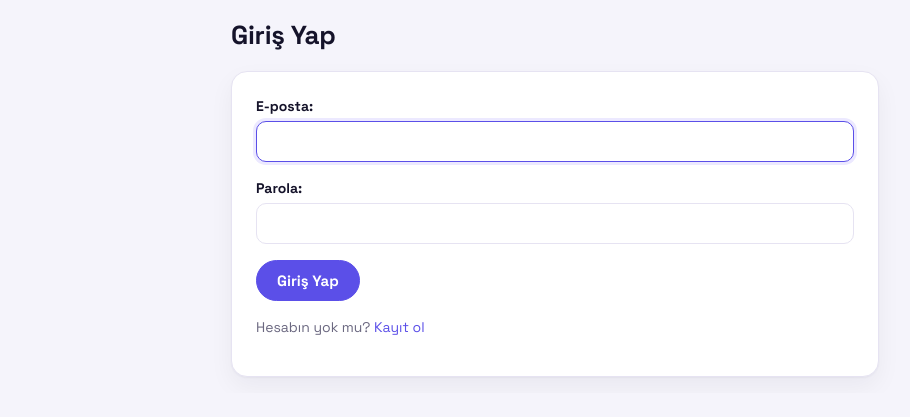
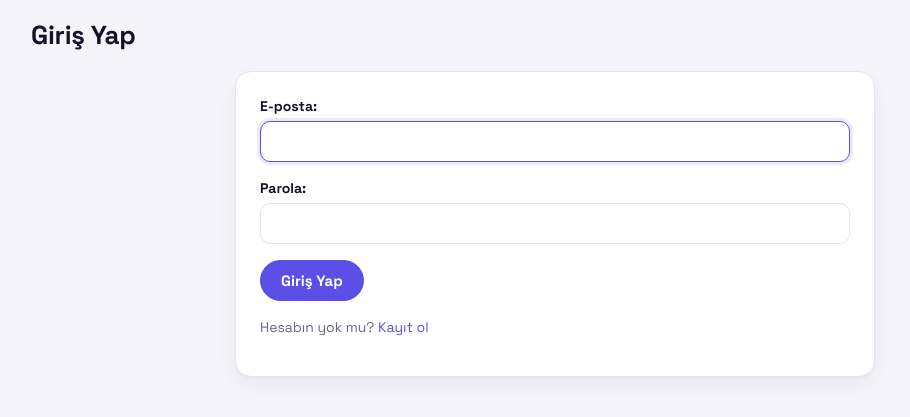
Before and after one commit to EmirGecgin/Undecided, a Django app: page /giris/?next=/anket/olustur/ in a window 1280 px wide. Shown: the part 78-495 px from the top of the page, without its empty margins (85-995 px from the left). Run offline with Django 5.2, Linux system fonts and the light colour scheme.

Commit message:
Ana içerik alanını genişlet, anket ızgarasına 3. sütun ekle
Container max-width 680px'ten 1080px'e çıkarıldı; geniş ekranlarda kartlar
basık/dar görünüyordu. Izgara artık 960px üzeri genişlikte 3 sütun. Tekil
sayfalar (form kartları, anket detayı) 640px'te okunabilir genişlikte
sabitlendi ki çok geniş ekranda tek kart gereksiz yere gerilmesin.

Co-Authored-By: Claude Sonnet 5 <noreply@anthropic.com>

```diff
--- a/static/css/style.css
+++ b/static/css/style.css
@@ -77,9 +77,18 @@ select:focus-visible {
 
 .container {
     width: 100%;
-    max-width: 680px;
+    max-width: 1080px;
     margin: 0 auto;
     padding: 16px;
+}
+
+/* Single-item pages (forms, poll detail) stay at a comfortable reading width
+   even though .container is wide enough for the multi-column poll grid. */
+.card,
+.poll-card.poll-detail {
+    max-width: 640px;
+    margin-left: auto;
+    margin-right: auto;
 }
 
 /* Accessibility helpers */
@@ -408,17 +417,23 @@ select:focus-visible {
     color: #0A8F67;
 }
 
-/* Poll grid (2 columns on wider screens) */
+/* Poll grid (2 columns on wider screens, 3 on very wide screens) */
 
 .poll-grid {
     display: grid;
     grid-template-columns: 1fr;
-    gap: 16px;
+    gap: 20px;
 }
 
 @media (min-width: 640px) {
     .poll-grid {
         grid-template-columns: 1fr 1fr;
+    }
+}
+
+@media (min-width: 960px) {
+    .poll-grid {
+        grid-template-columns: 1fr 1fr 1fr;
     }
 }
 
@@ -429,7 +444,7 @@ select:focus-visible {
     border: 1px solid var(--border);
     border-radius: var(--radius);
     box-shadow: var(--shadow);
-    padding: 20px;
+    padding: 24px;
     margin-bottom: 16px;
 }
 
```
